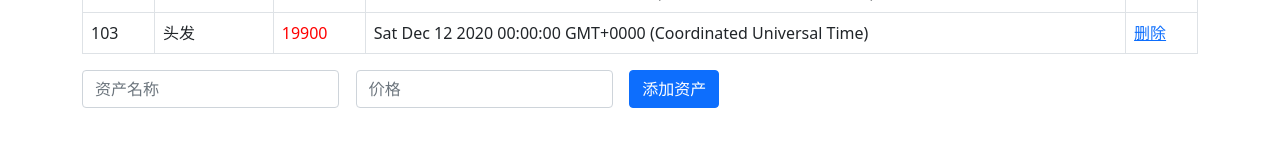
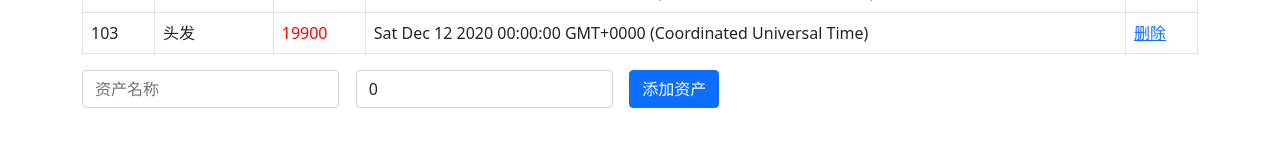
Before and after one commit to Efreet-kotori/day3, a Vue app: page / in a window 1280 px wide. Shown: the part 198-344 px from the top of the page. Built offline with nearby package versions, Linux system fonts and the light colour scheme.

Commit message:
品牌管理增

```diff
--- a/src/App.vue
+++ b/src/App.vue
@@ -48,18 +48,28 @@
       <form class="form-inline" style="display: flex">
         <div class="form-group">
           <div class="input-group">
-            <input type="text" class="form-control" placeholder="资产名称" />
+            <input
+              type="text"
+              class="form-control"
+              placeholder="资产名称"
+              v-model="name"
+            />
           </div>
         </div>
         &nbsp;&nbsp;&nbsp;&nbsp;
         <div class="form-group">
           <div class="input-group">
-            <input type="text" class="form-control" placeholder="价格" />
+            <input
+              type="text"
+              class="form-control"
+              placeholder="价格"
+              v-model.number="price"
+            />
           </div>
         </div>
         &nbsp;&nbsp;&nbsp;&nbsp;
         <!-- 阻止表单提交 -->
-        <button class="btn btn-primary">添加资产</button>
+        <button class="btn btn-primary" @click.prevent="addFn">添加资产</button>
       </form>
     </div>
   </div>
@@ -80,7 +90,30 @@ export default {
         { id: 102, name: "鞋", price: 25.4, time: new Date("2018-11-22") },
         { id: 103, name: "头发", price: 19900, time: new Date("2020-12-12") },
       ],
+      name: "",
+      price: 0,
     };
+  },
+  methods: {
+    addFn() {
+      // 5. 判断是否为空
+      if (this.name.trim().length == 0 || this.price == 0) {
+        this.name = "";
+        this.price = 0;
+        return alert("请输入完整的信息");
+      }
+      // 3. 把值以对象形式-插入list
+      this.list.push({
+        // 当前数组最后一个对象的id+1作为新对象id值
+        id: this.list[this.list.length - 1].id + 1,
+        name: this.name,
+        price: this.price,
+        time: new Date(),
+      });
+      // 清空输入的值
+      this.name = "";
+      this.price = 0;
+    },
   },
 };
 </script>
```
